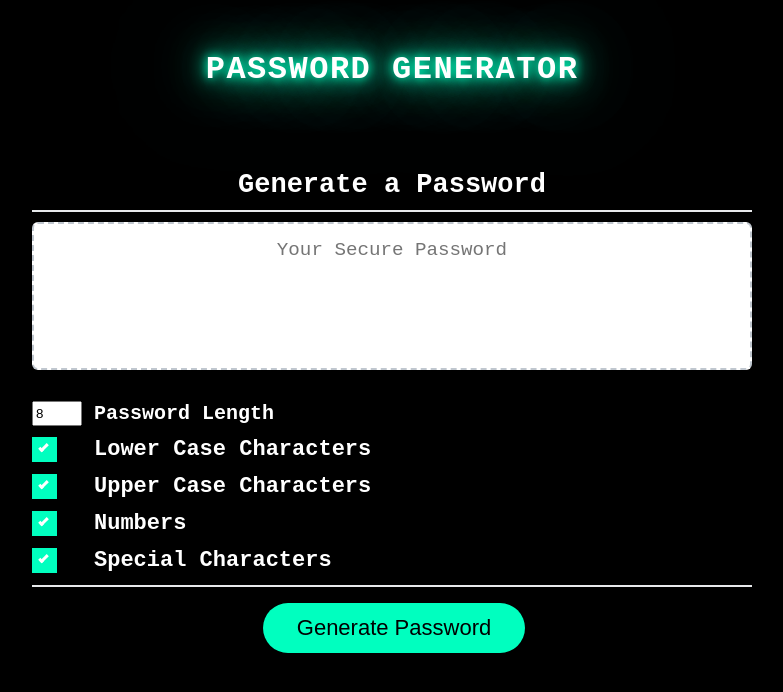
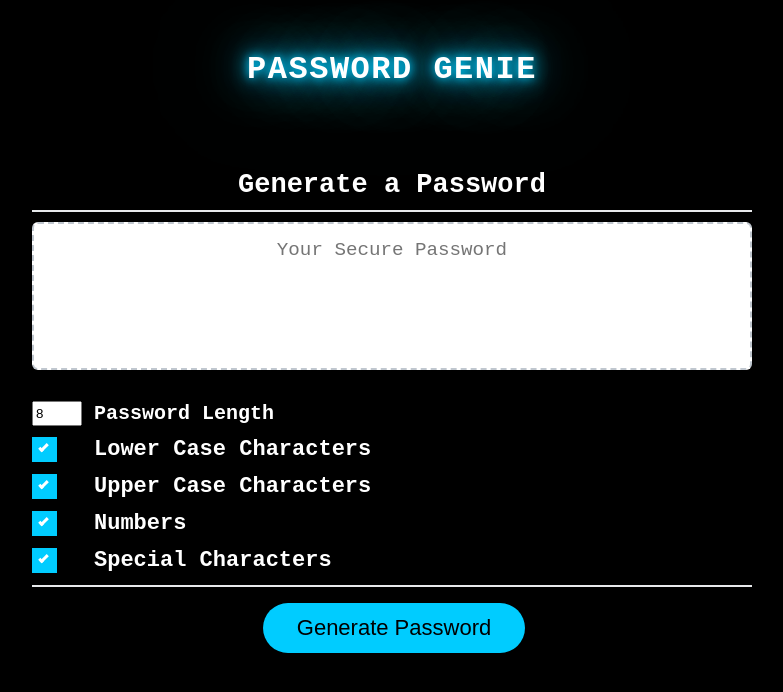
Before and after one commit to eljsteer/password-genie, a plain HTML site: page index.html in a window 1280 px wide. Shown: the whole page, without its empty margins (248-1031 px from the left). Drawn offline with Linux system fonts and the light colour scheme.

Commit message:
updated css styles colors

```diff
--- a/index.html
+++ b/index.html
@@ -10,7 +10,7 @@
   <body>
     <div class="wrapper">
       <header>
-        <h1>Password Generator</h1>
+        <h1>Password Genie</h1>
       </header>
       <div class="card">
         <div class="card-header">
--- a/style.css
+++ b/style.css
@@ -1,6 +1,6 @@
 :root {
   --TextDescrColor:#fff;
-  --TextTitleColor:rgba(0, 255, 191);
+  --ThemeColor:rgb(0, 204, 255);
 }
 
 *,
@@ -33,17 +33,17 @@ body {
   letter-spacing: 1.5px;
   color: #fff;
     text-shadow:
-    0 0 10px rgba(0, 255, 191),
-    0 0 20px rgba(0, 255, 191),
-    0 0 40px rgba(0, 255, 191),
-    0 0 80px rgb(0, 255, 191),
-    0 0 120px rgba(0, 255, 191);
+    0 0 10px var(--ThemeColor),
+    0 0 20px var(--ThemeColor),
+    0 0 40px var(--ThemeColor),
+    0 0 80px var(--ThemeColor),
+    0 0 120px var(--ThemeColor);
 }
 header {
   text-align: center;
   padding: 20px;
   padding-top: 0px;
-  color: rgba(0, 255, 191);
+  color: var(--ThemeColor);
 }
 
 .card {
@@ -101,7 +101,7 @@ header {
 
 .btn {
   border: none;
-  background-color: rgba(0, 255, 191);
+  background-color: var(--ThemeColor);
   border-radius: 25px;
   box-shadow: rgba(0, 0, 0, 0.1) 0px 1px 6px 0px rgba(0, 0, 0, 0.2) 0px 1px 1px
     0px;
@@ -195,7 +195,7 @@ button[disabled] {
 
 /* When the checkbox is checked, add a blue background */
 .container input:checked ~ .checkmark {
-  background-color: rgba(0, 255, 191);
+  background-color: var(--ThemeColor);
 }
 
 /* Create the checkmark/indicator (hidden when not checked) */
```
